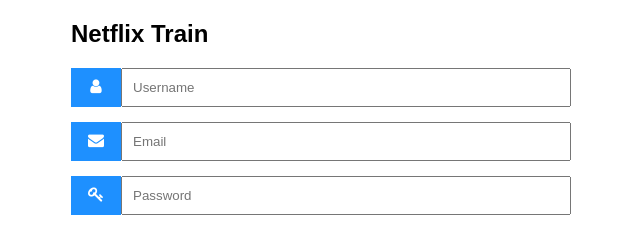
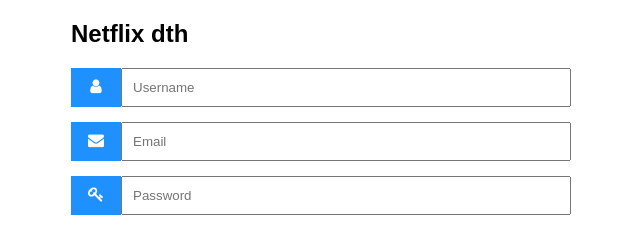
Before and after one commit to Uprightbalance/docker_project, a plain HTML site: page index.html in a window 1280 px wide. Shown: the top 227 px of the page, 319-959 px from the left. Drawn offline with Linux system fonts and the light colour scheme.

Commit message:
Update index.html

```diff
--- a/index.html
+++ b/index.html
@@ -52,7 +52,7 @@
 <body>
 
 <form action="/action_page.php" style="max-width:500px;margin:auto">
-  <h2>Netflix Train</h2>
+  <h2>Netflix dth</h2>
   <div class="input-container">
     <i class="fa fa-user icon"></i>
     <input class="input-field" type="text" placeholder="Username" name="usrnm">
```
